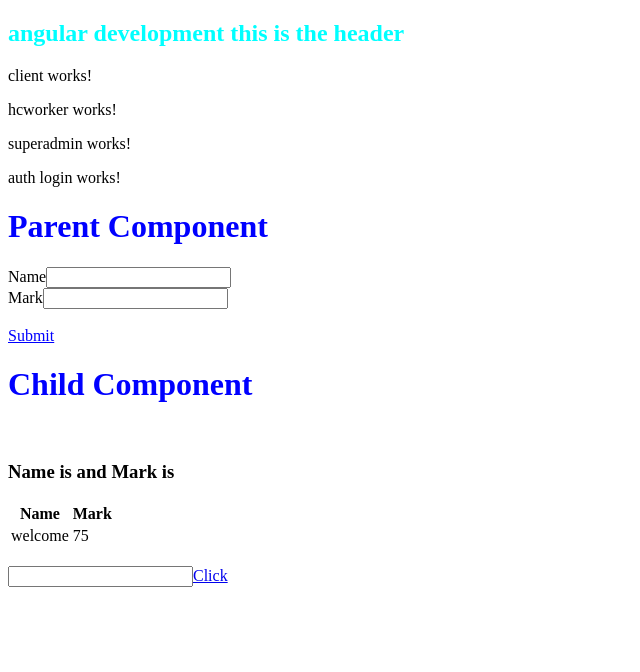
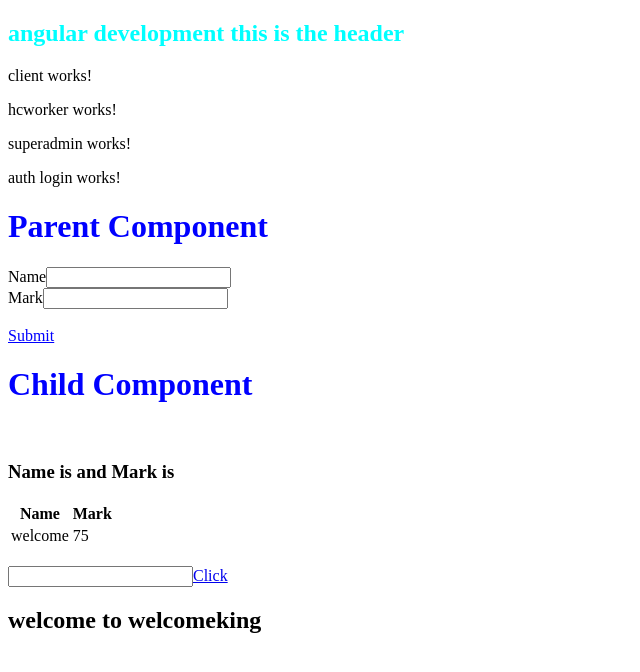
Before and after one commit to daedalusdigital-za/ndc, an Angular app in the folder webApp/: page / in a window 1280 px wide. Shown: the top 672 px of the page, without its empty margins (0-640 px from the left). Built offline with nearby package versions, Linux system fonts and the light colour scheme.

Commit message:
state creation

```diff
--- a/webApp/src/app/app.component.ts
+++ b/webApp/src/app/app.component.ts
@@ -9,6 +9,7 @@ import { MasterService } from './service/master.service';
 })
 export class AppComponent {
   constructor(private service:MasterService){
+    sessionStorage.setItem("name1","welcomeking");
 
   }
 @ViewChild(ChildComponent) viewdata !:ChildComponent
--- a/webApp/src/app/child/child.component.html
+++ b/webApp/src/app/child/child.component.html
@@ -20,3 +20,4 @@
 
 <input class="form-control" #name>
 <a class="btn btn-primary" href="#" (click)="dataupdateevent.emit(name.value)">Click</a>
+<h2>welcome to {{Channelname}}</h2>
--- a/webApp/src/app/child/child.component.ts
+++ b/webApp/src/app/child/child.component.ts
@@ -11,6 +11,7 @@ export class ChildComponent implements OnInit {
   @Input() namedata:any;
   @Input() markdata:any;
   @Input() objdata:any;
+  Channelname:any;
 
   @Output() dataupdateevent = new EventEmitter<string>();
 
@@ -27,6 +28,7 @@ this.listarray=this.service.GetData()
     return obj.name + " is added";
    }
   ngOnInit(): void {
+    this.Channelname=sessionStorage.getItem("name1")!=null?sessionStorage.getItem("name1"):"";
   }
 
 }
```
Also changed, not shown: webApp/src/app/app.component.html (line endings or trailing spaces).
